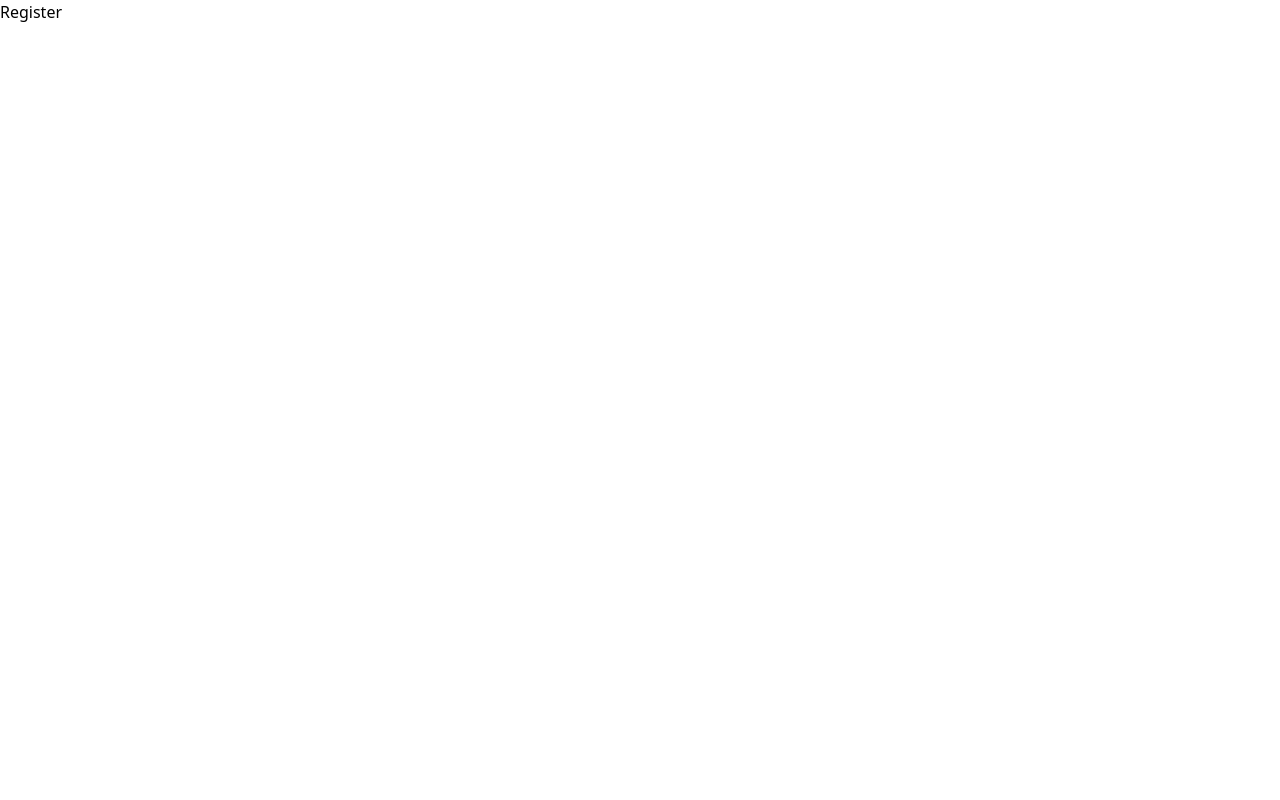
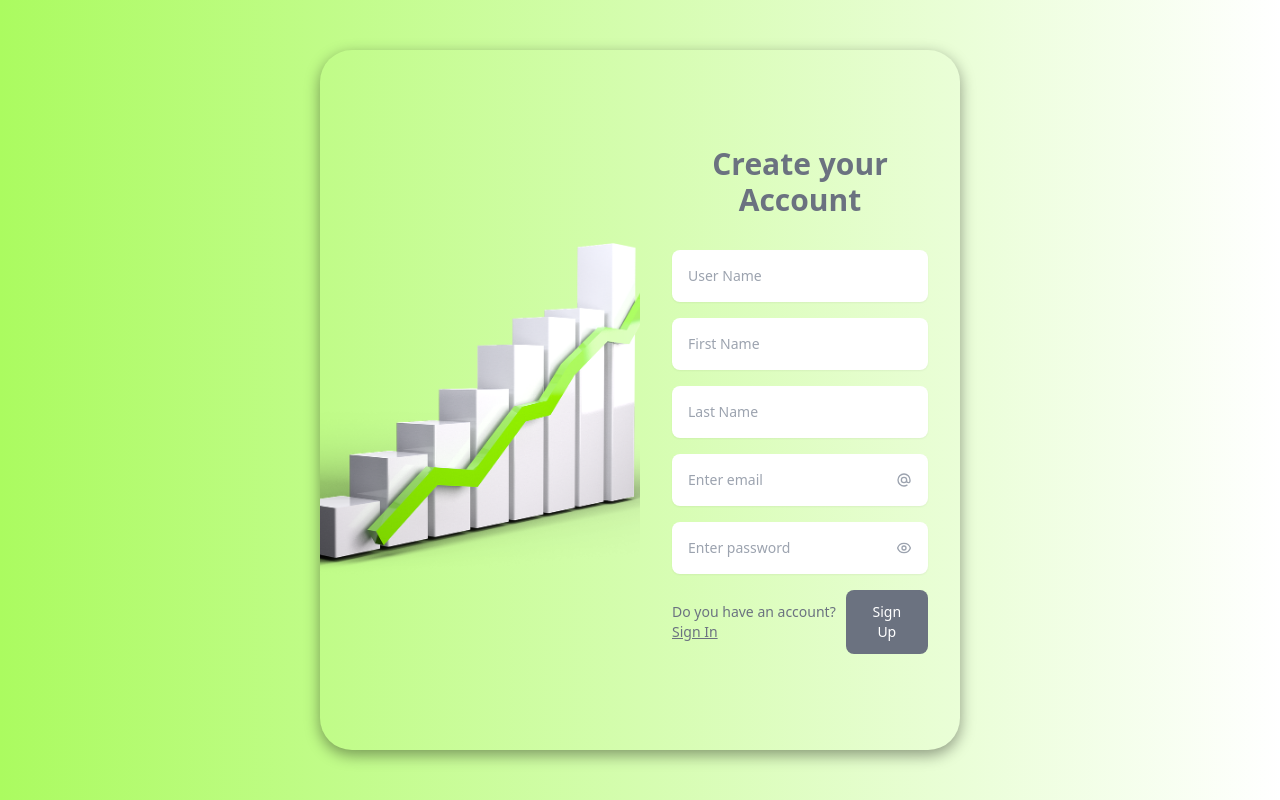
Before and after one commit to esmaaksoy/Stock-Management-System-Frontend, a React (Create React App) app: page /register in a window 1280 px wide. Built offline with nearby package versions, Linux system fonts and the light colour scheme.

Commit message:
register

```diff
--- a/src/index.css
+++ b/src/index.css
@@ -1,3 +1,8 @@
 @tailwind base;
 @tailwind components;
 @tailwind utilities;
+@layer utilities {
+    .custom-box-shadow {
+      box-shadow: 0 5px 15px rgba(0, 0, 0, 0.4);
+    }
+  }
--- a/src/pages/Login.jsx
+++ b/src/pages/Login.jsx
@@ -2,8 +2,8 @@ import React from 'react'
 import logo from "../assets/logo.png"
 const Login = () => {
   return (
-<div className='lg:h-screen flex items-center'>
-  <section className="relative flex flex-wrap  lg:items-center w-[50%] mx-auto border-[7px] border-[#ACF95B] rounded-[2rem] bg-gradient-to-r from-[#ABFB60] to-white">
+<div className='h-screen flex items-center bg-gradient-to-r from-[#ABFB60] to-white'>
+  <section className=" custom-box-shadow relative flex flex-wrap  lg:items-center w-[50%] mx-auto rounded-[2rem] ">
   <div className="relative w-full sm:h-96  lg:w-1/2">
       <img
         alt="Welcome"
@@ -13,11 +13,8 @@ const Login = () => {
     </div>
     <div className="w-full px-4 py-12 sm:px-6 sm:py-16 lg:w-1/2 lg:px-8 lg:py-24">
       <div className="mx-auto max-w-lg text-center">
-        <h1 className="text-2xl font-bold sm:text-3xl">Get started today!</h1>
-        <p className="mt-4 text-gray-500">
-          Lorem ipsum dolor sit amet consectetur adipisicing elit. Et libero
-          nulla eaque error neque ipsa culpa autem, at itaque nostrum!
-        </p>
+        <h1 className="text-2xl font-bold sm:text-3xl text-gray-500">Login to your Account</h1>
+
       </div>
       <form action="" className="mx-auto mb-0 mt-8 max-w-md space-y-4">
         <div>
@@ -91,7 +88,7 @@ const Login = () => {
           </p>
           <button
             type="submit"
-            className="inline-block rounded-lg bg-blue-500 px-5 py-3 text-sm font-medium text-white"
+            className="inline-block rounded-lg bg-gray-500 px-5 py-3 text-sm font-medium text-white"
           >
             Sign in
           </button>
--- a/src/pages/Register.jsx
+++ b/src/pages/Register.jsx
@@ -1,8 +1,139 @@
 import React from 'react'
-
+import logo from "../assets/logo.png"
 const Register = () => {
   return (
-    <div>Register</div>
+<div className='h-screen flex items-center bg-gradient-to-r from-[#ABFB60] to-white'>
+  <section className=" custom-box-shadow relative flex flex-wrap  lg:items-center w-[50%] mx-auto rounded-[2rem] ">
+  <div className="relative w-full sm:h-96  lg:w-1/2">
+      <img
+        alt="Welcome"
+        src={logo}
+        className="absolute inset-0 h-full w-full object-cover"
+      />
+    </div>
+    <div className="w-full px-4 py-12 sm:px-6 sm:py-16 lg:w-1/2 lg:px-8 lg:py-24">
+      <div className="mx-auto max-w-lg text-center">
+        <h1 className="text-2xl font-bold sm:text-3xl text-gray-500">Create your Account</h1>
+      </div>
+      <form action="" className="mx-auto mb-0 mt-8 max-w-md space-y-4">
+      <div>
+          <label htmlFor="email" className="sr-only">
+            UserName
+          </label>
+          <div className="relative">
+            <input
+              type="text"
+              className="w-full rounded-lg border-gray-200 p-4 pe-12 text-sm shadow-sm"
+              placeholder="User Name"
+            />
+          </div>
+        </div>
+        <div>
+          <label htmlFor="email" className="sr-only">
+            First Name
+          </label>
+          <div className="relative">
+            <input
+              type="text"
+              className="w-full rounded-lg border-gray-200 p-4 pe-12 text-sm shadow-sm"
+              placeholder="First Name"
+            />
+          </div>
+        </div>
+        <div>
+          <label htmlFor="email" className="sr-only">
+            Last Name
+          </label>
+          <div className="relative">
+            <input
+              type="text"
+              className="w-full rounded-lg border-gray-200 p-4 pe-12 text-sm shadow-sm"
+              placeholder="Last Name"
+            />
+          </div>
+        </div>
+        <div>
+          <label htmlFor="email" className="sr-only">
+            Email
+          </label>
+          <div className="relative">
+            <input
+              type="email"
+              className="w-full rounded-lg border-gray-200 p-4 pe-12 text-sm shadow-sm"
+              placeholder="Enter email"
+            />
+            <span className="absolute inset-y-0 end-0 grid place-content-center px-4">
+              <svg
+                xmlns="http://www.w3.org/2000/svg"
+                className="h-4 w-4 text-gray-400"
+                fill="none"
+                viewBox="0 0 24 24"
+                stroke="currentColor"
+              >
+                <path
+                  strokeLinecap="round"
+                  strokeLinejoin="round"
+                  strokeWidth={2}
+                  d="M16 12a4 4 0 10-8 0 4 4 0 008 0zm0 0v1.5a2.5 2.5 0 005 0V12a9 9 0 10-9 9m4.5-1.206a8.959 8.959 0 01-4.5 1.207"
+                />
+              </svg>
+            </span>
+          </div>
+        </div>
+        <div>
+          <label htmlFor="password" className="sr-only">
+            Password
+          </label>
+          <div className="relative">
+            <input
+              type="password"
+              className="w-full rounded-lg border-gray-200 p-4 pe-12 text-sm shadow-sm"
+              placeholder="Enter password"
+            />
+            <span className="absolute inset-y-0 end-0 grid place-content-center px-4">
+              <svg
+                xmlns="http://www.w3.org/2000/svg"
+                className="h-4 w-4 text-gray-400"
+                fill="none"
+                viewBox="0 0 24 24"
+                stroke="currentColor"
+              >
+                <path
+                  strokeLinecap="round"
+                  strokeLinejoin="round"
+                  strokeWidth={2}
+                  d="M15 12a3 3 0 11-6 0 3 3 0 016 0z"
+                />
+                <path
+                  strokeLinecap="round"
+                  strokeLinejoin="round"
+                  strokeWidth={2}
+                  d="M2.458 12C3.732 7.943 7.523 5 12 5c4.478 0 8.268 2.943 9.542 7-1.274 4.057-5.064 7-9.542 7-4.477 0-8.268-2.943-9.542-7z"
+                />
+              </svg>
+            </span>
+          </div>
+        </div>
+        <div className="flex items-center justify-between">
+          <p className="text-sm text-gray-500">
+          Do you have an account?
+            <a className="underline" href="">
+              Sign In
+            </a>
+          </p>
+          <button
+            type="submit"
+            className="inline-block rounded-lg bg-gray-500  px-5 py-3 text-sm font-medium text-white"
+          >
+            Sign Up
+          </button>
+        </div>
+      </form>
+    </div>
+
+  </section>
+</div>
+
   )
 }
 
```
